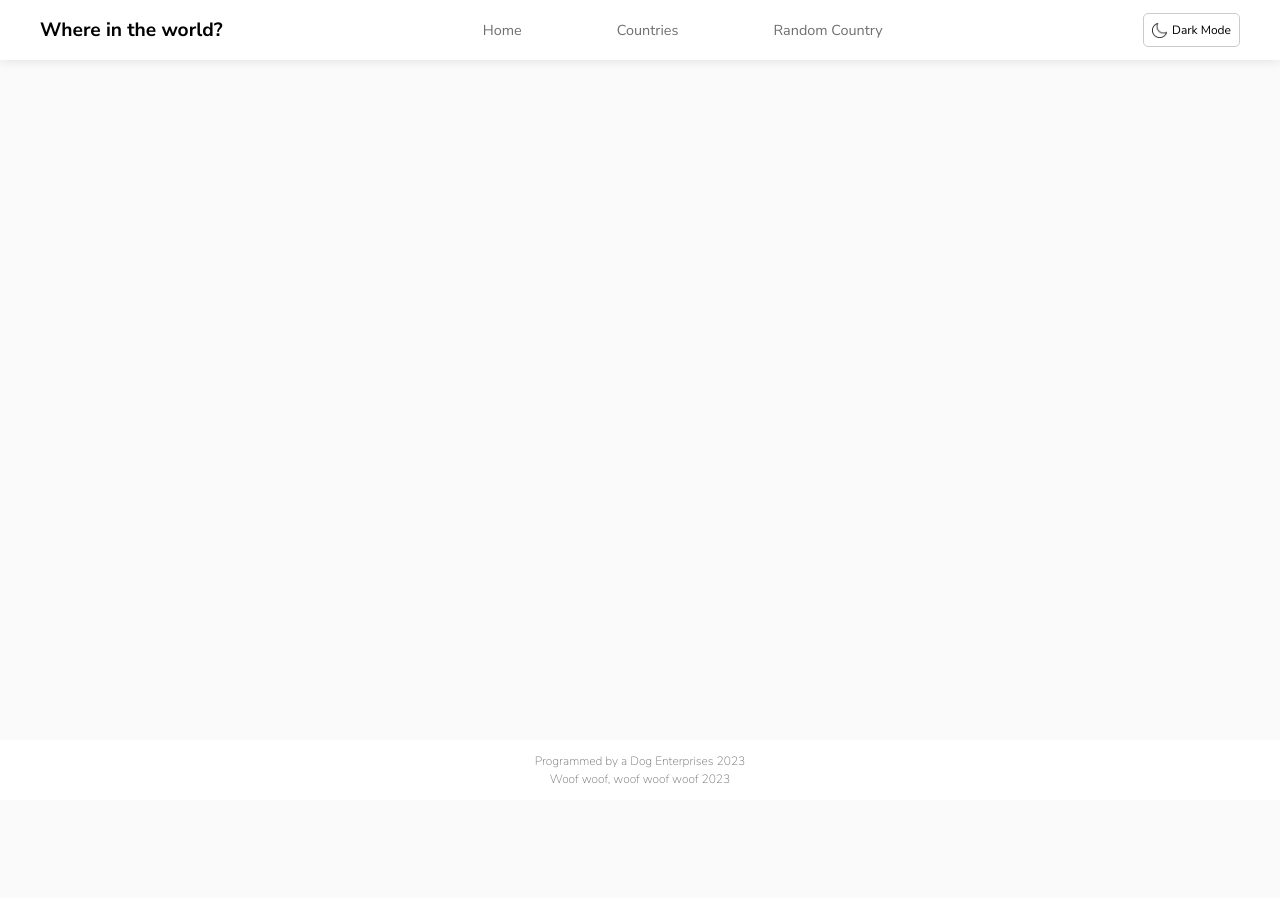
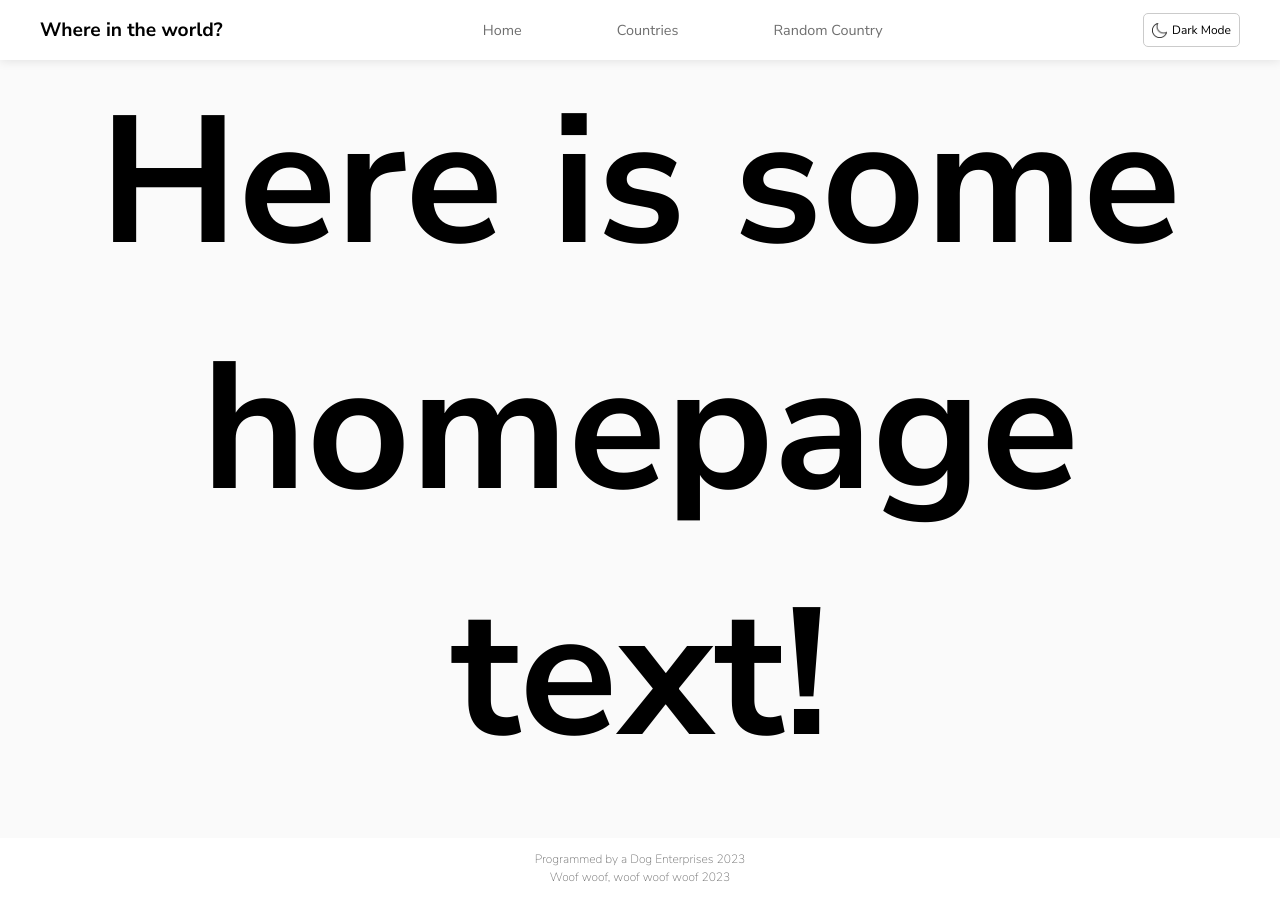
Before and after one commit to RichusD/Country-Data-Explorer_FM, a React (Create React App) app: page / in a window 1280 px wide. Before the commit the page ends 800 px from the top, so only its background shows below. Built offline with nearby package versions, Linux system fonts and the light colour scheme.

Commit message:
Added route animations

```diff
--- a/src/App.js
+++ b/src/App.js
@@ -1,6 +1,7 @@
 import Axios from "axios";
-import {BrowserRouter, Routes, Route} from "react-router-dom"
+import { Routes, Route, useLocation} from "react-router-dom"
 import { useState, useEffect } from "react";
+import { AnimatePresence } from "framer-motion";
 import "./pages/styles.css"
 
 import SharedLayout from "./pages/SharedLayout";
@@ -39,6 +40,12 @@ function App() {
   const [sortOptions, setSortOptions] = useState([...sortOptionsList])
   const [darkMode, setDarkMode] = useState(false)
   const [loading, setLoading] = useState(true)
+
+  const location = useLocation()
+
+  useEffect(()=>{
+    console.log("App level rerender")
+  })
 
   useEffect(() => {
     const getData = async () =>{
@@ -87,7 +94,6 @@ function App() {
 
 }, [countriesData])
 
-
   return !loading ? (
     <div id={`${darkMode ? "dark" : "light"}`} className="master-container">
       <CountriesContext.Provider value={{countriesData, setCountriesData}}>
@@ -96,8 +102,9 @@ function App() {
       <DisplayedCountriesContext.Provider value={{displayedCountries, setDisplayedCountries}}>
       <FiltersContext.Provider value={{filterConditions, setFilterConditions}}>
       <SortContext.Provider value={{sortOptions, setSortOptions}}>
-        <BrowserRouter>
-          <Routes>
+        {/*use mode="wait" so that the next page doesn't try to load while the current one is animating out, causing layout issues.*/}
+        <AnimatePresence mode="wait">
+          <Routes location={location} key={location.key}>
             <Route path="/" element={<SharedLayout/>}>
               <Route index element={<Homepage/>}/>
               <Route path="/countries" element={<CountriesPage/>}/>
@@ -105,7 +112,7 @@ function App() {
               <Route path="*" element={<ErrorPage/>}/>
             </Route>
           </Routes>
-        </BrowserRouter>
+        </AnimatePresence>
       </SortContext.Provider>
       </FiltersContext.Provider>
       </DisplayedCountriesContext.Provider>
--- a/src/components/Countries.js
+++ b/src/components/Countries.js
@@ -1,10 +1,10 @@
-import { useContext } from "react"
+import { motion } from "framer-motion"
+import { filterVariants } from "../utils/animationVariants"
 
 import CountryCard from "./CountryCard"
-import { DarkLightModeContext } from "../utils/Contexts"
+
 
 function Countries({displayedCountries, handleComparison}) {
-    const {darkMode} = useContext(DarkLightModeContext)
     let countrycards
 
     if (displayedCountries.length === 0){
@@ -32,9 +32,9 @@ function Countries({displayedCountries, handleComparison}) {
     }
 
     return (
-        <section className={`countries-grid ${darkMode ? "dark-mode" : ""}`}>
+        <motion.section layout className="countries-grid">
             {countrycards}
-        </section>
+        </motion.section>
     );
   }
 
--- a/src/components/CountryCard.js
+++ b/src/components/CountryCard.js
@@ -1,9 +1,18 @@
 import { Link } from "react-router-dom";
+import { motion, AnimatePresence } from "framer-motion";
+import { filterVariants } from "../utils/animationVariants";
 
 function CountryCard({flag, flagAlt, name, population, region, capital, code, comparison, handleComparison}) {
 
   return (
-    <div className="card">
+    <AnimatePresence>
+    <motion.div
+    variants={filterVariants}
+    initial="hidden"
+    animate="visible"
+    layout
+
+    className="card">
         <img className="flag-image" src={flag} alt={flagAlt} preserveAspectRatio="false"></img>
         <div className="card-text">
             <Link to={`/countries/${code}`}><h3 className="countrycard-title">{name}</h3></Link>
@@ -15,7 +24,8 @@ function CountryCard({flag, flagAlt, name, population, region, capital, code, co
               <p><span>Compare? </span></p><input type="checkbox" checked={comparison} onChange={()=> handleComparison(name)}></input>
             </div>
         </div>
-    </div>
+    </motion.div>
+    </AnimatePresence>
   );
 }
 
--- a/src/components/Navbar.js
+++ b/src/components/Navbar.js
@@ -12,9 +12,12 @@ const Navbar = () => {
     const {countriesData} = useContext(CountriesContext)
     const {darkMode, setDarkMode} = useContext(DarkLightModeContext)
 
+    /* I used location.pathname instead of just location here as I found that for some reason when I clicked on a country's comparison box
+    it would cause it to run again. This caused some strange bugs and performance issues.*/
     useEffect(() => {
         randomNum = Math.floor(Math.random() * (countriesData.length +1))
-    }, [location])
+        console.log(location)
+    }, [location.pathname])
 
 
     return (
--- a/src/components/RaisedCompareWindow.js
+++ b/src/components/RaisedCompareWindow.js
@@ -22,7 +22,7 @@ function RaisedCompareWindow ({raiseCompareWindow, setRaiseCompareWindow}) {
 change again if a button did the opposite. I had to change setRaiseCompareWindow(true) to setRaiseCompareWindow(!raiseCompareWindow) for the
 button to work. No idea why but a button that just used (false) would not work under any circumstances.*/
     return (
-        <motion.div initial={{y:50, opacity:0}} animate={{y:0, opacity:1}} transition={{ease: "easeOut",type: "linear", duration:0.2}} exit={{y:50, opacity:0}}ref={compWindowRef} className="comparison-window-active">
+        <motion.div key={Math.random()}initial={{y:50, opacity:0}} animate={{y:0, opacity:1}} transition={{ease: "easeOut",type: "linear", duration:0.2}} exit={{y:50, opacity:0}}ref={compWindowRef} className="comparison-window-active">
             <h2 className="comparison-heading">Compare Countries</h2>
             <table className="comparison-table" >
                 <thead>
--- a/src/components/SortDropdown.js
+++ b/src/components/SortDropdown.js
@@ -21,7 +21,7 @@ function SortDropdown({setShowSort, handleSortClick}){
                 <div
                     key={Math.random()}
                     data-sortoption={option.name}
-                    onClick={(event)=>handleSortClick(event)}
+                    onClick={(event)=>{handleSortClick(event); setShowSort(false)}}
                     className={`${option.checked ? "dropdown-item-checked" : "dropdown-item"}`}
                 >
                     <p>{option.name}</p> {option.checked ? <TiTick/> : ""}
--- a/src/index.js
+++ b/src/index.js
@@ -1,11 +1,14 @@
 import React from 'react';
 import ReactDOM from 'react-dom/client';
+import {BrowserRouter, Routes, Route} from "react-router-dom"
 import App from './App';
 
 const root = ReactDOM.createRoot(document.getElementById('root'));
 root.render(
   <React.StrictMode>
-    <App />
+    <BrowserRouter>
+      <App />
+    </BrowserRouter>
   </React.StrictMode>
 );
 
--- a/src/pages/Details.js
+++ b/src/pages/Details.js
@@ -1,9 +1,11 @@
 import { useState, useEffect, useContext } from "react"
 import { Link, useParams, useLocation } from "react-router-dom"
+import { motion } from "framer-motion"
 import {BsArrowLeft} from "react-icons/bs"
 
 import { CountriesContext } from "../utils/Contexts"
 import { capitalise, populationDensityCalc } from "../utils/sharedFunctions"
+import { routeVariants } from "../utils/animationVariants"
 import blankCoatOfArms from "../images/BlankCoatOfArms.png"
 import "./styles.css"
 
@@ -22,7 +24,12 @@ function Details () {
     }, [location])
 
     return !loading ? (
-        <article>
+        <motion.article
+            variants={routeVariants}
+            initial="hidden"
+            animate="visible"
+            exit="exit"
+        >
             <Link className="back-link" to="/countries"><BsArrowLeft className="back-arrow"/>Back</Link>
             <div className="all-content-container">
                 <div className="details-title-container">
@@ -91,7 +98,7 @@ function Details () {
 
                 </div>
             </div>
-        </article>
+        </motion.article>
     ) : "LOADING PLEASE WAIT"
 }
 
--- a/src/pages/Homepage.js
+++ b/src/pages/Homepage.js
@@ -1,7 +1,17 @@
-
+import { motion } from "framer-motion"
+import { routeVariants } from "../utils/animationVariants"
 
 function Homepage () {
-
+    return(
+        <motion.div className="homepage-container"
+            variants={routeVariants}
+            initial="hidden"
+            animate="visible"
+            exit="exit"
+            >
+            <h2>Here is some homepage text!</h2>
+        </motion.div>
+    )
 }
 
 export default Homepage
--- a/src/pages/styles.css
+++ b/src/pages/styles.css
@@ -56,6 +56,7 @@ body{
     "search"
     "mainContent"
     "footer";
+    overflow-x: hidden;
 }
 
 .master-container a{
@@ -829,6 +830,29 @@ text-align: center;
     margin: 0 0.5ch;
 }
 
+.test-div{
+    grid-row: 2 / span 2;
+    display: grid;
+    grid-template-rows: 100px 1fr;
+    grid-template-areas:
+    "search"
+    "mainContent";
+}
+/* ##### HOMEPAGE ##################################### */
+.homepage-container{
+    grid-row: 2 / span 2;
+    width: 100%;
+    height: 100%;
+    display: flex;
+    align-items: center;
+    justify-content: center;
+}
+.homepage-container h2{
+    font-size: 15rem;
+    text-align: center;
+}
+
+
 /* ##### DARK MODE CLASSES ##################################### */
 /* General */
 #dark{
--- /dev/null
+++ b/src/utils/animationVariants.js
@@ -0,0 +1,39 @@
+export const routeVariants ={
+    hidden:{
+        x:100,
+        opacity:0,
+    },
+    visible:{
+        x:0,
+        opacity:1,
+        transition:{
+            duration: 0.2
+        }
+    },
+    exit:{
+        opacity:0,
+        x:-100,
+        transition:{
+            duration: 0.2
+        }
+    }
+}
+export const filterVariants ={
+    hidden:{
+        y:-10,
+        opacity:0,
+    },
+    visible:{
+        y:0,
+        opacity:1,
+        transition:{
+            duration: 0.2
+        }
+    },
+    exit:{
+        opacity:0,
+        transition:{
+            duration: 0.5
+        }
+    }
+}
```
Also changed, not shown: src/pages/CountriesPage.js (+33 -22 lines).
